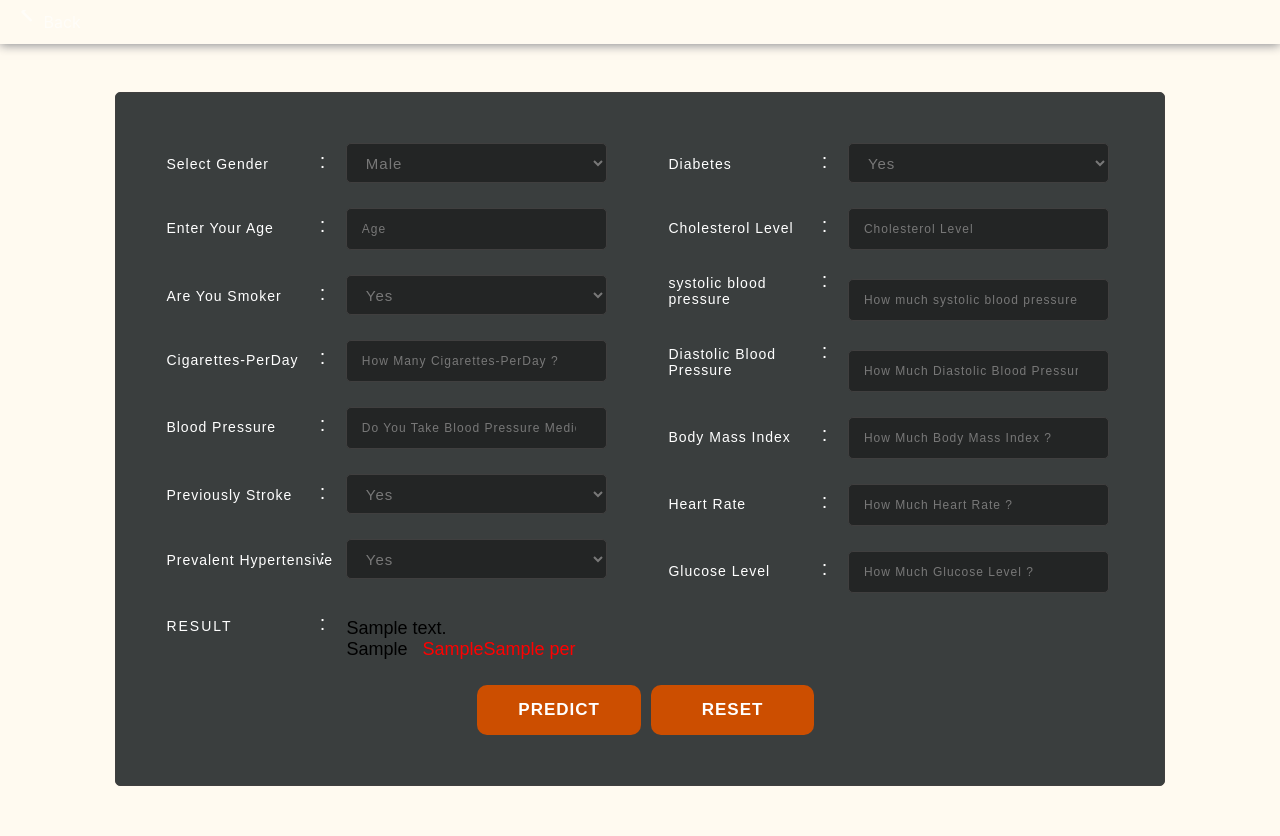
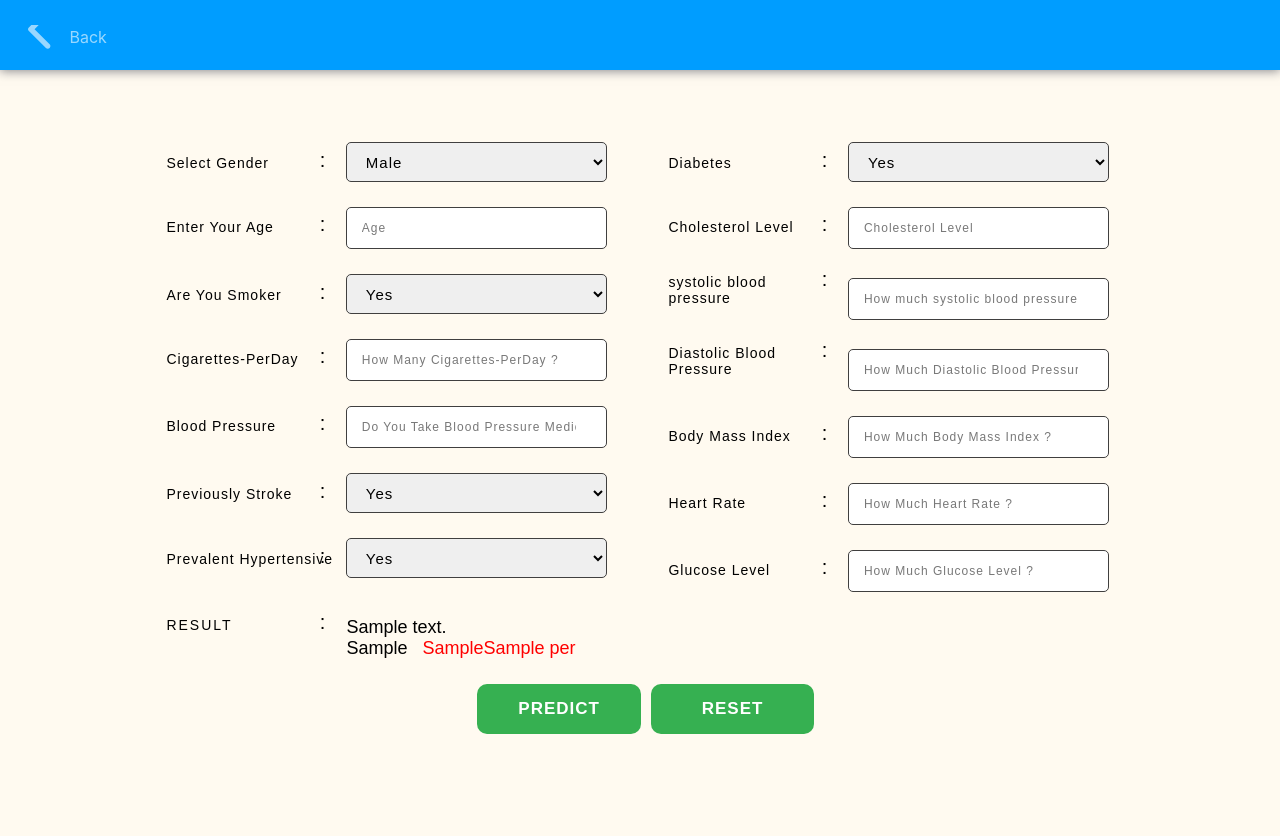
Before and after one commit to AhmedA998/Heroku_diabetes_php, a Flask app: template templates/index.html in a window 1280 px wide. After the commit the page ends 734 px from the top, so only its background shows below. Run offline with Flask 2, Linux system fonts and the light colour scheme; the template is opened without the code that fills it: most values are stand-ins (such as "Sample title", 1, 10 or a date in 2020); parts of the project's set-up code (start-up, migrations or seed data) failed here and were passed over; some libraries are stand-ins or nearby versions.

Commit message:
Update style.css

```diff
--- a/static/css/style.css
+++ b/static/css/style.css
@@ -1,4 +1,3 @@
-
 /*--A Design by W3layouts
 Author: W3layout
 Author URL: http://w3layouts.com
@@ -113,8 +112,6 @@ p.header-agileits {
 .content-w3ls {
 	width: 72%;
     margin: 20px auto 50px;
-    background-color: rgba(3, 9, 12, 0.78);
-    border: 0.5px solid #403f3f;
     padding:50px;
     border-radius: 5px;
 }
@@ -135,9 +132,10 @@ p.header-agileits {
 }
 label.header {
     font-size: 17px;
+    font-weight: bold;
     width:195px;
     font-weight: 500;
-    color: #fff;
+    color: black;
     text-align: justify;
     letter-spacing: 1px;
 
@@ -152,14 +150,12 @@ label.header span {
 }
 input#firstname,input#middlename,input#lastname,input#address,input#address2,input#city,input#state,input#zip,input#email,input#usrtel,textarea#message {
     border: 0.25px solid #403f3f;
-    color: white;
+    color: black;
     text-align: justify;
     outline: none;
     letter-spacing: 1px;
     font-size: 12px;
     font-weight: normal;
-    background-color: rgba(0,0,0,0.40);
-
     border-radius: 5px;
 }
 input#firstname,input#middlename,input#lastname,input#address,input#address2,input#city,input#state,input#zip,input#email,input#usrtel {
@@ -169,13 +165,12 @@ input#firstname,input#middlename,input#lastname,input#address,input#address2,inp
 }
 select {
 	border: 0.25px solid #403f3f;
-    color: #787878;
+    color: black;
     text-align: justify;
     outline: none;
     letter-spacing: 1px;
     font-size: 15px;
     font-weight: normal;
-    background-color: rgba(0,0,0,0.40);
 	height:40px;
 	padding:0 15px;
 	width:60.8%;
@@ -184,7 +179,7 @@ select {
 }
 select option {
     background-color: #000;
-    color: #fff;
+    color: black;
 	font-family: 'Raleway', sans-serif;
 }
 .form-control.output{
@@ -198,7 +193,7 @@ label.enquiry {
 	font-size: 17px;
     width:200px;
     font-weight: 500;
-    color: #fff;
+    color: black;
     float: left;
     text-align: justify;
     letter-spacing: 2px;
@@ -248,7 +243,7 @@ textarea::-ms-input-placeholder {
 color:#787878!important;
 }
 .register {
-	background-color:#cc4e00;
+	background-color:#36b051;
     width:20%;
 	margin-right:10px;
 	margin-left:200px;
@@ -270,11 +265,11 @@ color:#787878!important;
     border-radius: 10px;
 }
 .register:hover {
-	background-color:#36b051;
+	background-color:#cc4e00;
 	color:#fff;
 }
 .reset {
-	background-color:#cc4e00;
+	background-color:#36b051;
     width:20%;
 	float:left;
     height: 50px;
@@ -294,7 +289,7 @@ color:#787878!important;
     border-radius: 10px;
 }
 .reset:hover {
-	background-color:#36b051;
+	background-color:#cc4e00;
 	color:#fff;
 }
 .form-control.last {
@@ -730,6 +725,7 @@ textarea#message {
   box-sizing: border-box;
   font-family: -apple-system, BlinkMacSystemFont, 'Segoe UI', Roboto, Oxygen, Ubuntu, Cantarell, 'Open Sans', 'Helvetica Neue', sans-serif;
   text-align: left;
+  height: 50px;
 }
 #w3lDemoBar.w3l-demo-bar {
   position: fixed;
@@ -740,6 +736,7 @@ textarea#message {
   /* display: grid;
   grid-template-columns: 1fr 1fr 1fr; */
   padding: 10px 15px;
+    background-color:#009DFF;
 
   box-shadow: 0 1px 10px rgba(13, 19, 38, 0.5);
 }
@@ -770,6 +767,7 @@ textarea#message {
 #w3lDemoBar.w3l-demo-bar .w3l-text,
 #w3lDemoBar.w3l-demo-bar .w3l-icon {
   display: inline-block;
+    padding-top: 15px;
 }
 #w3lDemoBar.w3l-demo-bar .w3l-icon svg{
   display: block;
```
